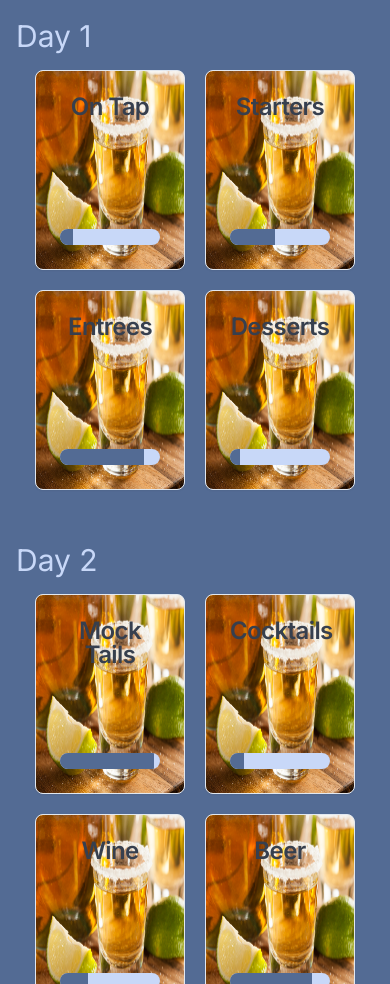
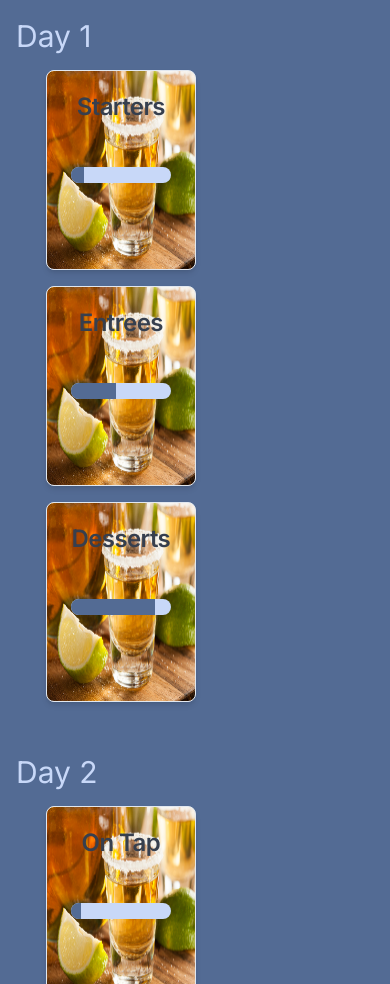
Before and after one commit to Pmacdon15/trainingapptest, a Next.js app: page /training/1 in a window 390 px wide. Shown: the part 584-1568 px from the top of the page. Built offline with nearby package versions, Linux system fonts and the light colour scheme.

Commit message:
added shadows to cards, fixed naming error, fixed card alignment

```diff
--- a/src/app/training/[email]/page.tsx
+++ b/src/app/training/[email]/page.tsx
@@ -3,16 +3,13 @@ import TrainingDayCardSection from "@/components/ui/trainingDayCardSection";
 export default function Page() {
     const classData = {
         1: {
-            completed: 50,
-            classNames: ["On Tap", "Starters", "Entrees", "Desserts"],
+            courseNames: [ "Starters", "Entrees", "Desserts"],
         },
         2: {
-            completed: 60,
-            classNames: ["Mock Tails", "Cocktails", "Wine", "Beer"],
+            courseNames: ["On Tap","Mock Tails", "Cocktails", "Wine", "Canned", "Bottled", "New Daily" ],
         },
         3: {
-            completed: 70,
-            classNames: ["Classics", "Your Guest", "Discounts", "Specials"],
+            courseNames: ["Your Guest","Classics", "Discounts", "Specials"],
         },
     } as any;
 
@@ -32,7 +29,7 @@ export default function Page() {
                     key={day}
                     day={parseInt(day)}
                     email="example@example.com"
-                    classData={data}
+                    coursesData={data}
                 />
             ))}
             {/* <TrainingDayCardSection day={1} email="example@example.com" userProgressData={{}} />
--- a/src/components/ui/trainingDayCard.tsx
+++ b/src/components/ui/trainingDayCard.tsx
@@ -9,15 +9,15 @@ import {
 import { Progress } from "@/components/ui/progress"
 
 
-export default function TrainingDayCard({ className, progress, imagePath }: { className: string, progress: number, imagePath: string }) {
+export default function TrainingDayCard({ courseName, progress, imagePath }: { courseName: string, progress: number, imagePath: string }) {
     return (
-        <Card className="flex flex-col w-[150px] h-[200px]  justify-between"
+        <Card className="flex flex-col w-[150px] h-[200px] shadow-md"
             style={{
                 backgroundImage: `url(${imagePath})`,
                 backgroundSize: '100% 100%',
             }}>
             <CardHeader>
-                <CardTitle>{className}</CardTitle>
+                <CardTitle>{courseName}</CardTitle>
             </CardHeader>
             <CardContent>
                 <div className="flex-grow"></div>
--- a/src/components/ui/trainingDayCardSection.tsx
+++ b/src/components/ui/trainingDayCardSection.tsx
@@ -1,20 +1,21 @@
 import TrainingDayCard from "./trainingDayCard";
-export default function TrainingDayCardSection({ day, email, classData }: { day: number, email: string, classData: any }) {
-    console.log(classData);
+export default function TrainingDayCardSection({ day, email, coursesData }: { day: number, email: string, coursesData: any }) {
+    console.log(coursesData);
     const imagePath = `/classics.jpg`;
     return (
         <div className="w-full md:w-4/6  p-4">
             <h1 className="text-3xl mb-4">Day {day}</h1>
-            <div className="flex flex-wrap items-center text-center justify-center gap-5">
-                {classData.classNames.map((className: string) => {
+            <div>
+                <div className="flex flex-wrap w-5/6 text-center items-start gap-4 md:gap-5 mx-auto">
+                    {coursesData.courseNames.map((courseName: string) => {
                         // Generate a random progress value between 0 and 100
                         // Todo: Replace this with actual progress data from server action
                         const randomProgress = Math.floor(Math.random() * 101);
                         // Todo: Replace this with actual image path from server action
                         return (
                             <TrainingDayCard
-                            key={className}
-                            className={className}
+                                key={courseName}
+                                courseName={courseName}
                                 progress={randomProgress}
                                 imagePath={imagePath}
                             />
@@ -22,5 +23,6 @@ export default function TrainingDayCardSection({ day, email, classData }: { day:
                     })}
                 </div>
             </div>
+        </div>
     );
 };
```
Lines whose indentation alone changed are shown as unchanged.
